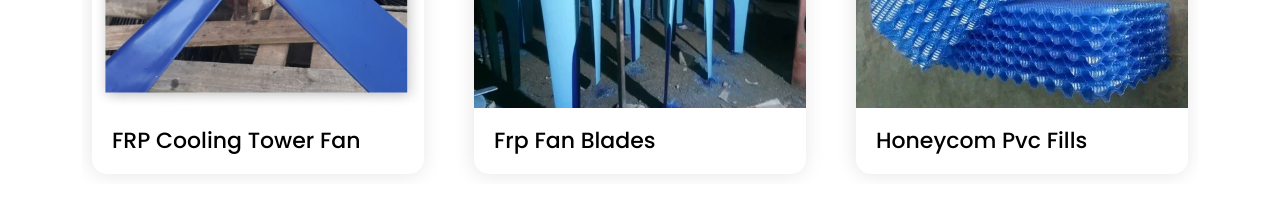
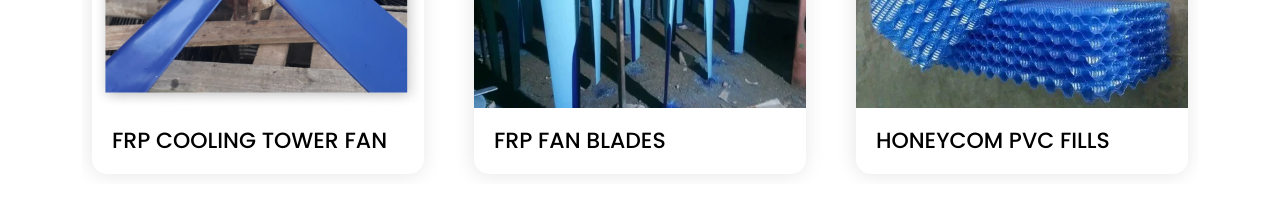
Before and after one commit to yj-10/mahakal_cooliong_18.5.23, a React (Create React App) app: page / in a window 1280 px wide. Shown: the part 2640-2847 px from the top of the page. Built offline with nearby package versions, Linux system fonts and the light colour scheme; grey boxes are pictures that could not be loaded; a web font is replaced by a local one.

Commit message:
Update Products.js

```diff
--- a/src/Component/Home/Products.js
+++ b/src/Component/Home/Products.js
@@ -70,7 +70,7 @@ const Products = () => {
                                     <Image src={yj3} alt='Secure' />
                                 </figure>
                                 <article className='item_card_body'>
-                                    <h3 className="h3_title">Fill Pvc Splash Bar</h3>
+                                    <h3 className="h3_title text-uppercase">Fill Pvc Splash Bar</h3>
                                     {/* <p className='pera'>MCT Gray Cooling Tower</p> */}
                                     {/* <button className='btn item_card_btn'>View product</button> */}
                                 </article>
@@ -83,7 +83,7 @@ const Products = () => {
                                     <Image src={page2 } alt='Secure' />
                                 </figure>
                                 <article className='item_card_body'>
-                                    <h3 className="h3_title">FRP Cooling Tower Fan</h3>
+                                    <h3 className="h3_title text-uppercase">FRP Cooling Tower Fan</h3>
                                     {/* <p className='pera'>FRP Cooling Tower Fans</p> */}
                                     {/* <button className='btn item_card_btn'>View product</button> */}
                                 </article>
@@ -95,7 +95,7 @@ const Products = () => {
                                     <Image src={i3} alt='Secure' />
                                 </figure>
                                 <article className='item_card_body'>
-                                    <h3 className="h3_title">Frp Fan Blades</h3>
+                                    <h3 className="h3_title text-uppercase">Frp Fan Blades</h3>
                                     {/* <p className='pera'>pvc fills for cooling tower</p> */}
                                     {/* <button className='btn item_card_btn'>View product</button> */}
                                 </article>
@@ -107,7 +107,7 @@ const Products = () => {
                                     <Image src={jy1} alt='Secure' />
                                 </figure>
                                 <article className='item_card_body'>
-                                    <h3 className="h3_title">honeycom pvc fills</h3>
+                                    <h3 className="h3_title text-uppercase">honeycom pvc fills</h3>
                                     {/* <p className='pera'>pvc fills for cooling tower</p> */}
                                     {/* <button className='btn item_card_btn'>View product</button> */}
                                 </article>
@@ -119,7 +119,7 @@ const Products = () => {
                                     <Image src={j2} alt='Secure' />
                                 </figure>
                                 <article className='item_card_body'>
-                                    <h3 className="h3_title">PVC V-Bar</h3>
+                                    <h3 className="h3_title text-uppercase">PVC V-Bar</h3>
                                     {/* <p className='pera'>pvc fills for cooling tower</p> */}
                                     {/* <button className='btn item_card_btn'>View product</button> */}
                                 </article>
```
